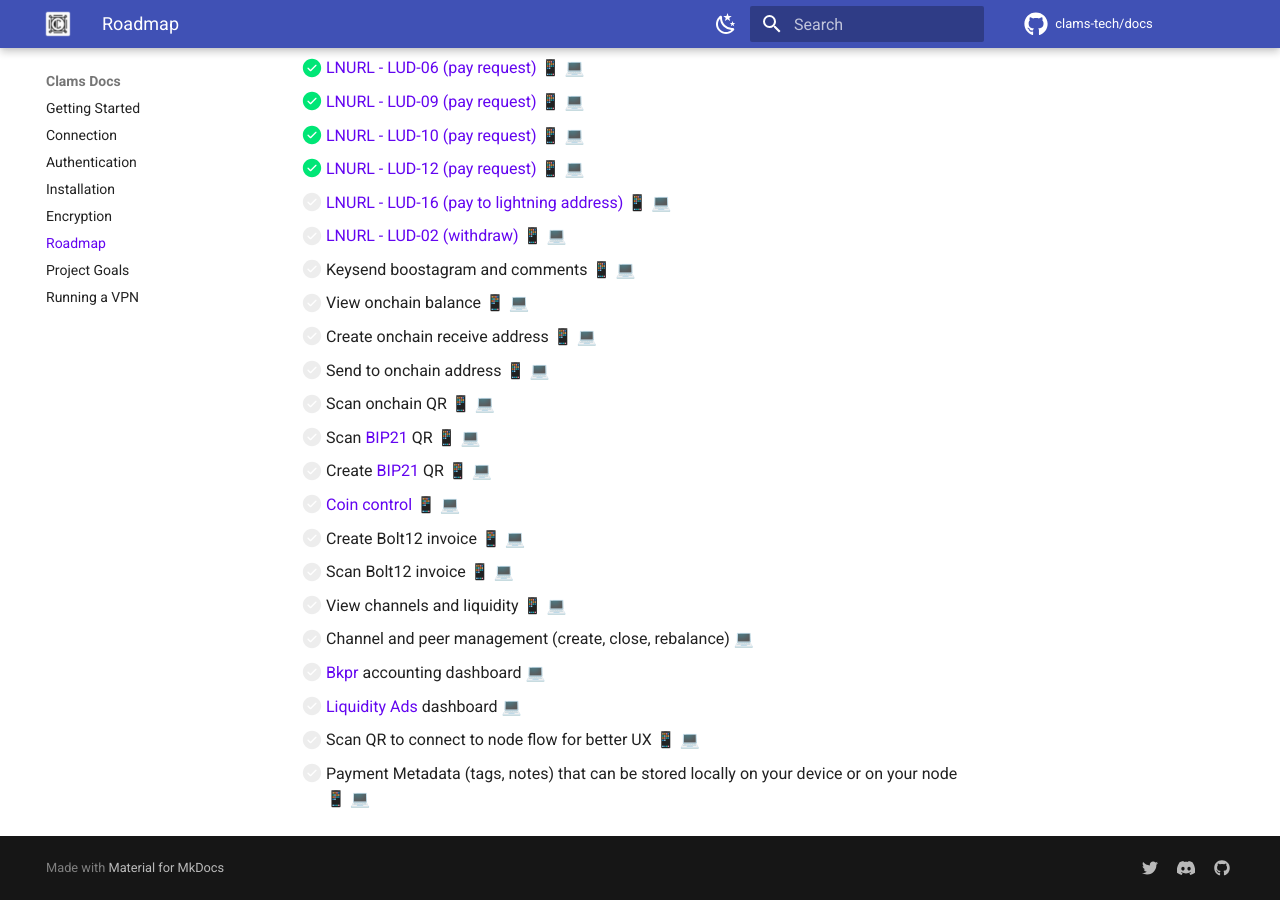
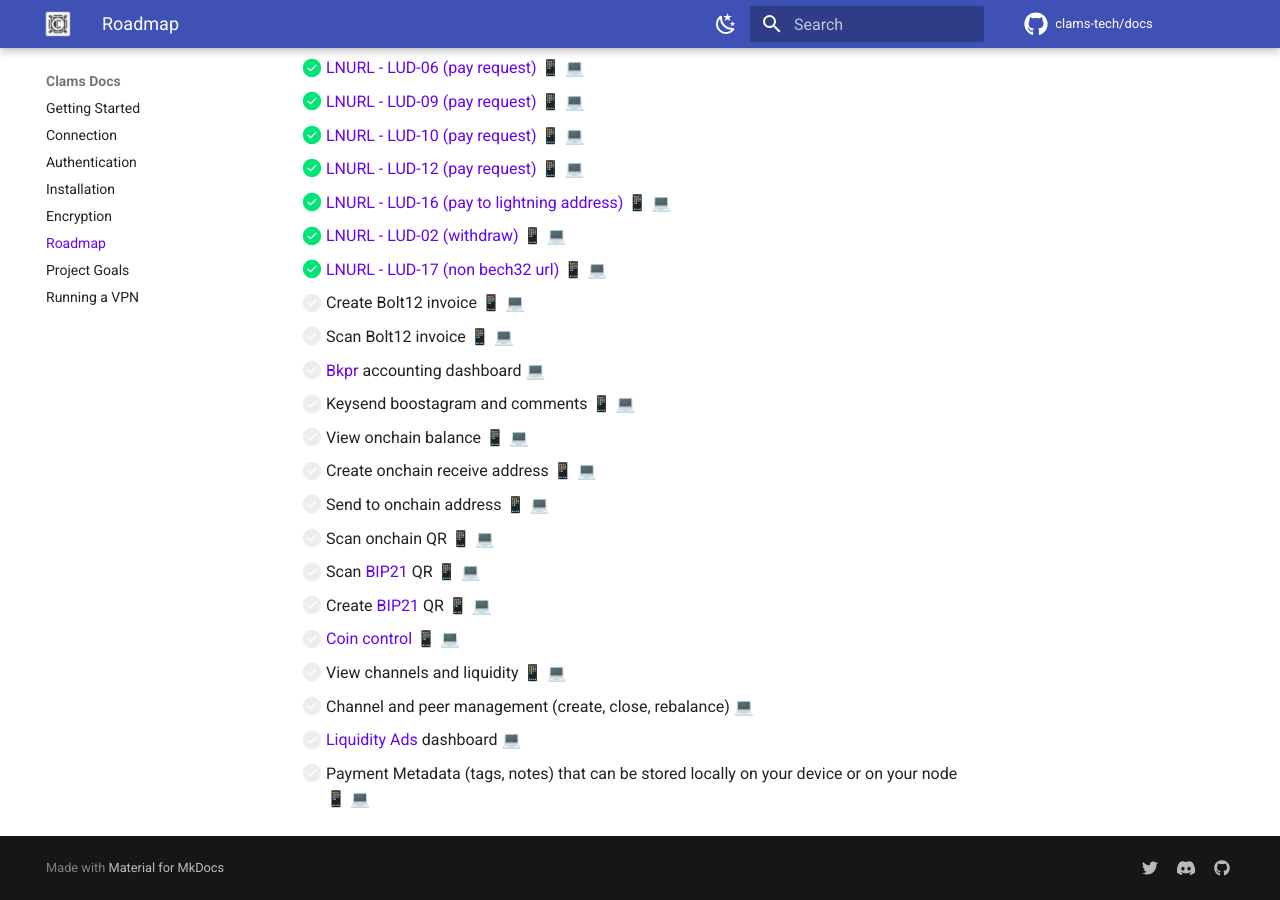
Before and after one commit to clams-tech/docs, an MkDocs documentation site: the page built from docs/roadmap.md, in a window 1280 px wide and 900 px high, scrolled down 561 px. Built offline with MkDocs 1.6.1 and Material for MkDocs 9.7.7, drawn with Linux system fonts in a browser that asks for light colours; comment, search, counter and statistics services are not loaded.

Commit message:
Update roadmap

```diff
--- a/docs/roadmap.md
+++ b/docs/roadmap.md
@@ -18,8 +18,12 @@ This is a list of the features we would like to implement in to the app. If ther
 - [x] [LNURL - LUD-09 (pay request)](https://github.com/lnurl/luds/blob/luds/09.md) 📱 💻
 - [x] [LNURL - LUD-10 (pay request)](https://github.com/lnurl/luds/blob/luds/10.md) 📱 💻
 - [x] [LNURL - LUD-12 (pay request)](https://github.com/lnurl/luds/blob/luds/12.md) 📱 💻
-- [ ] [LNURL - LUD-16 (pay to lightning address)](https://github.com/lnurl/luds/blob/luds/16.md) 📱 💻
-- [ ] [LNURL - LUD-02 (withdraw)](https://github.com/lnurl/luds/blob/luds/03.md) 📱 💻
+- [x] [LNURL - LUD-16 (pay to lightning address)](https://github.com/lnurl/luds/blob/luds/16.md) 📱 💻
+- [x] [LNURL - LUD-02 (withdraw)](https://github.com/lnurl/luds/blob/luds/03.md) 📱 💻
+- [x] [LNURL - LUD-17 (non bech32 url)](https://github.com/lnurl/luds/blob/luds/17.md) 📱 💻
+- [ ] Create Bolt12 invoice 📱 💻
+- [ ] Scan Bolt12 invoice 📱 💻
+- [ ] [Bkpr](https://lightning.readthedocs.io/lightning-bkpr-listincome.7.html) accounting dashboard 💻
 - [ ] Keysend boostagram and comments 📱 💻
 - [ ] View onchain balance 📱 💻
 - [ ] Create onchain receive address 📱 💻
@@ -28,11 +32,7 @@ This is a list of the features we would like to implement in to the app. If ther
 - [ ] Scan [BIP21](https://bitcoinqr.dev/) QR 📱 💻
 - [ ] Create [BIP21](https://bitcoinqr.dev/) QR 📱 💻
 - [ ] [Coin control](https://twitter.com/pedromvpg/status/1553123963139756032?s=20) 📱 💻
-- [ ] Create Bolt12 invoice 📱 💻
-- [ ] Scan Bolt12 invoice 📱 💻
 - [ ] View channels and liquidity 📱 💻
 - [ ] Channel and peer management (create, close, rebalance) 💻
-- [ ] [Bkpr](https://lightning.readthedocs.io/lightning-bkpr-listincome.7.html) accounting dashboard 💻
 - [ ] [Liquidity Ads](https://medium.com/blockstream/setting-up-liquidity-ads-in-c-lightning-54e4c59c091d) dashboard 💻
-- [ ] Scan QR to connect to node flow for better UX 📱 💻
 - [ ] Payment Metadata (tags, notes) that can be stored locally on your device or on your node 📱 💻
```
